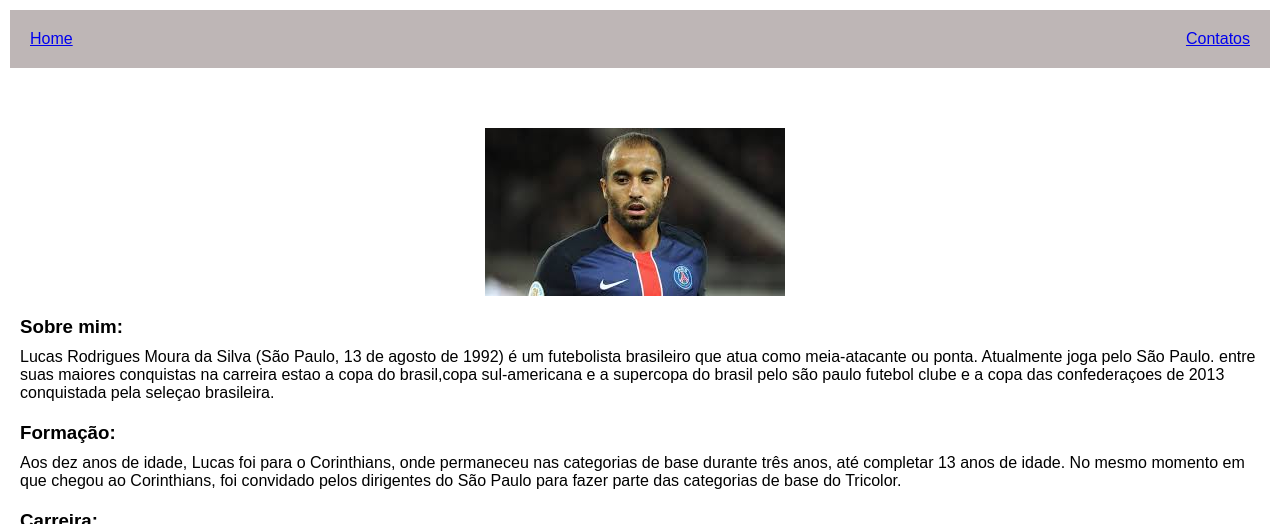
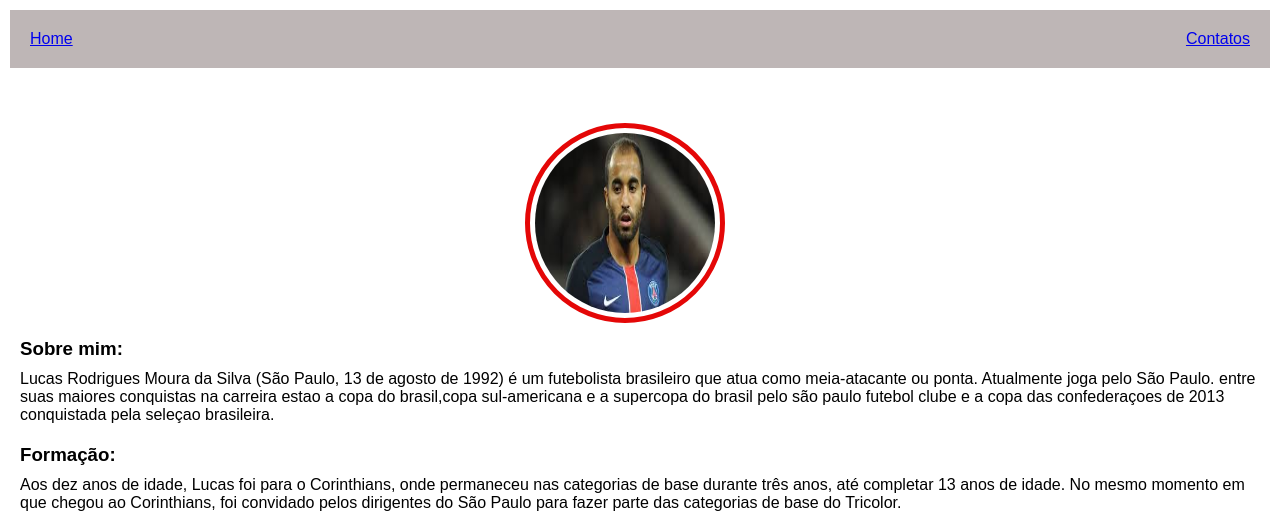
Before and after one commit to Allan-Atahyde/web-curriculo, a plain HTML site: page index.html in a window 1280 px wide. Shown: the top 524 px of the page. Drawn offline with Linux system fonts and the light colour scheme.

Commit message:
Add files via upload

```diff
--- a/index.html
+++ b/index.html
@@ -28,11 +28,11 @@
         align-items: center;
         display: flex;
     }
-    .jiraya-jpg{
+    .lucas{
         width: 200px;
         height: 200px;
         border-radius: 50%;
-        border: 5px solid rgb(202, 25, 84);
+        border: 5px solid rgb(228, 7, 7);
         margin-right: 20px;
 
 
```
